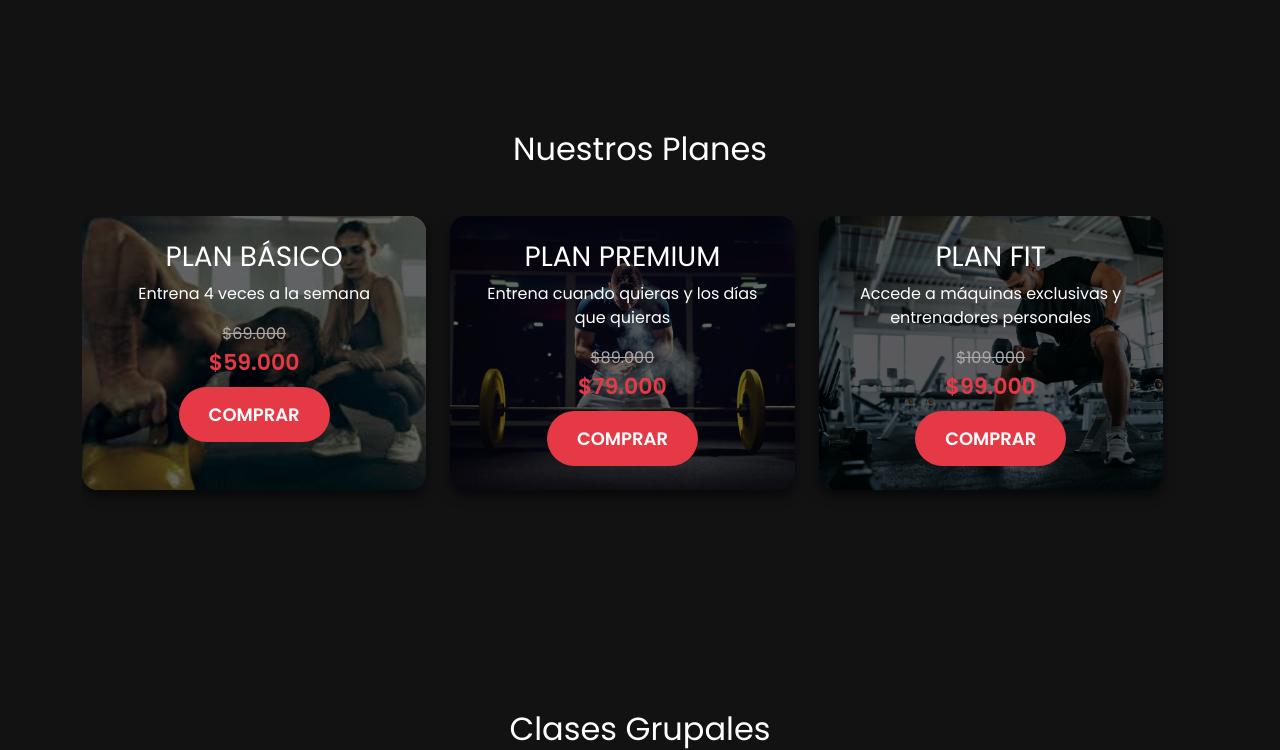
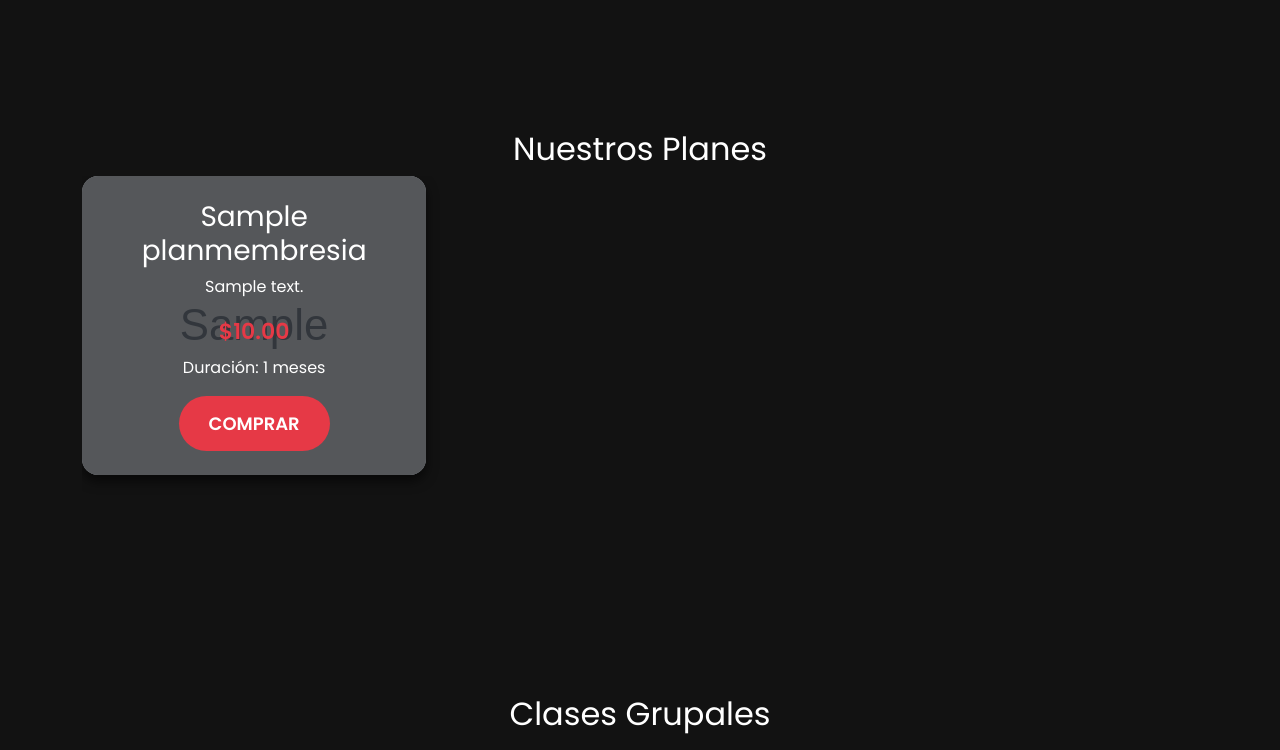
Before and after one commit to FelipeEsp07/Gimnasio, a Django app: page / in a window 1280 px wide. Shown: the part 1319-2069 px from the top of the page. Run offline with Django 5.2, Linux system fonts and the light colour scheme; tables that the repository leaves empty hold one stand-in row (values such as "Sample post"); grey boxes marked "Sample" are stand-in pictures.

Commit message:
Actualización III

```diff
--- a/Proyecto/Apps/Aplicacion1/models.py
+++ b/Proyecto/Apps/Aplicacion1/models.py
@@ -29,14 +29,12 @@ class Empleado(models.Model):
     def __str__(self):
         return f'{self.usuario.nombre} - {self.puesto}'
 
-from django.db import models
-
 class PlanMembresia(models.Model):
     nombre = models.CharField(max_length=100, unique=True)
     descripcion = models.TextField()
     precio = models.DecimalField(max_digits=10, decimal_places=2)
     duracion_meses = models.IntegerField()
-
+    imagen = models.ImageField(upload_to='planes_membresia/', null=True, blank=True)
     def __str__(self):
         return self.nombre
 
--- a/Proyecto/Apps/Aplicacion1/templates/dash_admin.html
+++ b/Proyecto/Apps/Aplicacion1/templates/dash_admin.html
@@ -524,12 +524,13 @@
         <div class="row-registro">
           <div class="form-section">
             <h2>Crear Plan de Membresía</h2>
-            <form action="{% url 'registrar_plan_membresia' %}" method="POST">
+            <form action="{% url 'registrar_plan_membresia' %}" method="POST" enctype="multipart/form-data">
               {% csrf_token %}
               <input type="text" id="nombre" name="nombre" placeholder="Nombre del plan" required>
               <textarea id="descripcion" name="descripcion" placeholder="Descripción" required></textarea>
               <input type="number" id="precio" name="precio" placeholder="Precio" step="0.01" required>
               <input type="number" id="duracion_meses" name="duracion_meses" placeholder="Duración (meses)" required>
+              <input type="file" id="imagen" name="imagen" accept="image/*">
               <button type="submit" class="btn-submit mt-4">Registrar Plan</button>
             </form>
           </div>
--- a/Proyecto/Apps/Aplicacion1/templates/home.html
+++ b/Proyecto/Apps/Aplicacion1/templates/home.html
@@ -360,46 +360,25 @@
   </div>
 </section>
 
-<!-- Sección de Planes -->
+<!-- Sección de Planes de Membresía -->
 <section class="products-section text-center" id="products-section">
   <div class="container">
-    <h2 class="mb-5">Nuestros Planes</h2>
+    <h2>Nuestros Planes</h2>
     <div class="products-slider">
-      <!-- Plan Básico -->
-      <div class="product-card" style="background-image: url('../media/estaticas/basico.jpg');">
+      {% for plan in planes %}
+      <div class="product-card" style="background-image: url('{{ plan.imagen.url }}');">
         <div class="overlay"></div>
         <div class="card-content">
-          <h3>PLAN BÁSICO</h3>
-          <p>Entrena 4 veces a la semana</p>
-          <p class="price-old">$69.000</p>
-          <p class="price-new">$59.000</p>
+          <h3>{{ plan.nombre }}</h3>
+          <p>{{ plan.descripcion }}</p>
+          <p class="price-new">${{ plan.precio }}</p>
+          <p class="duration">Duración: {{ plan.duracion_meses }} meses</p>
           <a href="#" class="btn btn-warning">COMPRAR</a>
         </div>
       </div>
-
-      <!-- Plan Premium -->
-      <div class="product-card" style="background-image: url('../media/estaticas/premium.jpg');">
-        <div class="overlay"></div>
-        <div class="card-content">
-          <h3>PLAN PREMIUM</h3>
-          <p>Entrena cuando quieras y los días que quieras</p>
-          <p class="price-old">$89.000</p>
-          <p class="price-new">$79.000</p>
-          <a href="#" class="btn btn-warning">COMPRAR</a>
-        </div>
-      </div>
-
-      <!-- Plan Fit -->
-      <div class="product-card" style="background-image: url('../media/estaticas/fit.jpeg');">
-        <div class="overlay"></div>
-        <div class="card-content">
-          <h3>PLAN FIT</h3>
-          <p>Accede a máquinas exclusivas y entrenadores personales</p>
-          <p class="price-old">$109.000</p>
-          <p class="price-new">$99.000</p>
-          <a href="#" class="btn btn-warning">COMPRAR</a>
-        </div>
-      </div>
+      {% empty %}
+      <p>No hay planes registrados.</p>
+      {% endfor %}
     </div>
   </div>
 </section>
--- a/Proyecto/Apps/Aplicacion1/views.py
+++ b/Proyecto/Apps/Aplicacion1/views.py
@@ -11,7 +11,8 @@ from django.shortcuts import get_object_or_404
 from .models import Usuario, Rol, PlanMembresia, Equipo
 
 def home(request):
-    return render(request, 'home.html')
+    planes = PlanMembresia.objects.all()
+    return render(request, 'home.html', {'planes': planes})
 
 def inicio(request):
     return render(request, 'inicio.html')
@@ -241,6 +242,8 @@ def registrar_plan_membresia(request):
         descripcion = request.POST.get('descripcion')
         precio = request.POST.get('precio')
         duracion_meses = request.POST.get('duracion_meses')
+        imagen = request.FILES.get('imagen', None)
+
 
         if not nombre or not descripcion or not precio or not duracion_meses:
             messages.error(request, "Todos los campos son obligatorios.")
@@ -261,7 +264,8 @@ def registrar_plan_membresia(request):
             nombre=nombre,
             descripcion=descripcion,
             precio=precio,
-            duracion_meses=duracion_meses
+            duracion_meses=duracion_meses,
+            imagen=imagen
         )
         nuevo_plan.save()
         messages.success(request, "Plan de membresía registrado exitosamente.")
```
Also changed, not shown: Proyecto/Apps/Aplicacion1/migrations/0005_planmembresia_imagen.py (added), Proyecto/media/planes_membresia/ent_personal.jpg (added).
